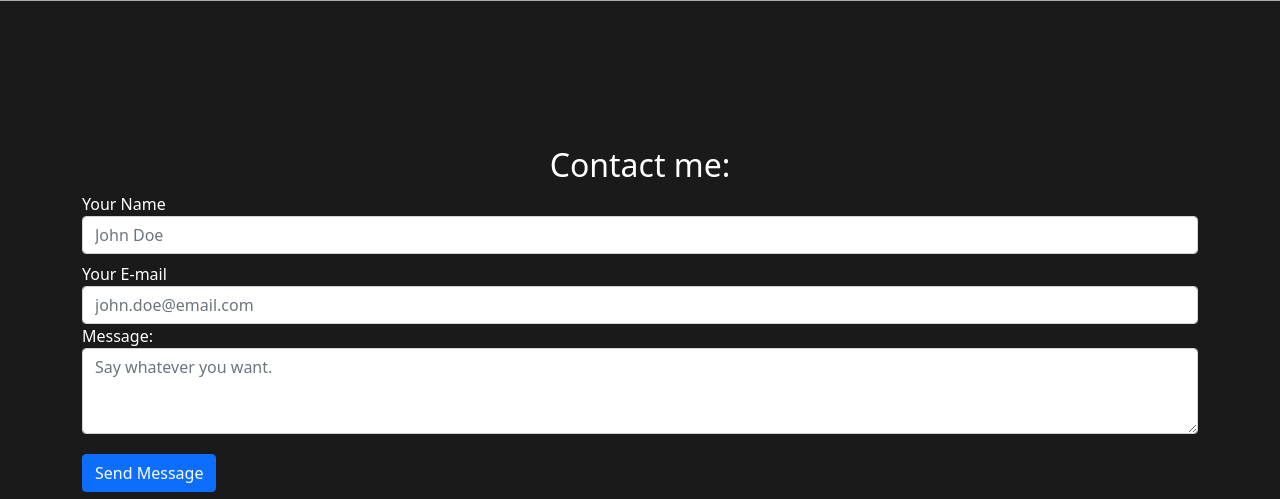
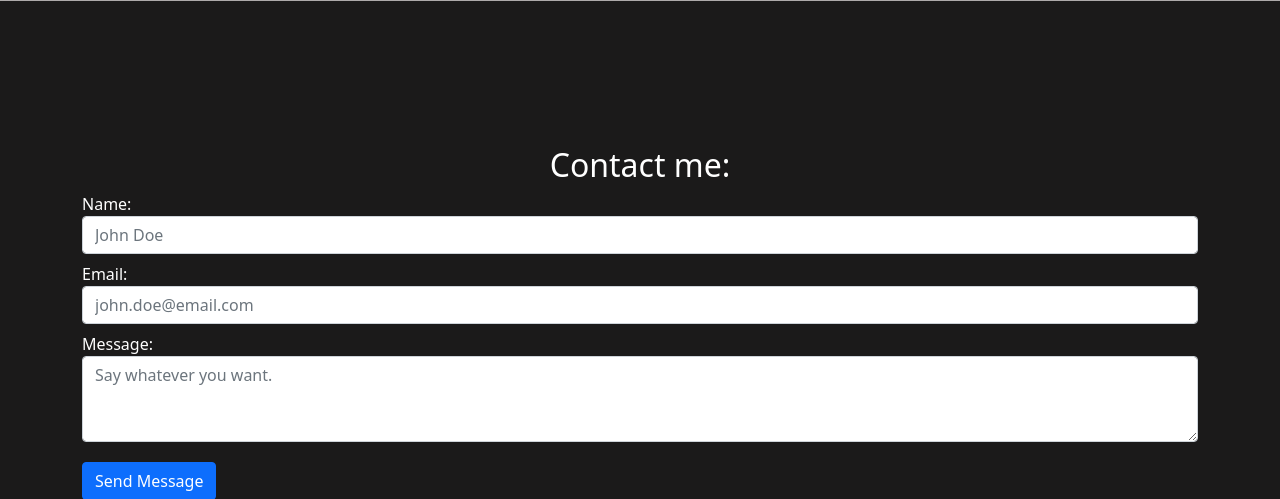
Before and after one commit to BermuXP/personalwebsite, a PHP site: page / in a window 1280 px wide. Shown: the part 2669-3168 px from the top of the page. Run offline with PHP 8.4, Linux system fonts and the light colour scheme; some libraries are stand-ins or nearby versions.

Commit message:
Update index.php
Small fixes for style and fixed naming

```diff
--- a/files/index.php
+++ b/files/index.php
@@ -7,12 +7,10 @@ $year = $currentDate->diff($birthDate);
 $errorArr = [];
 
 if ($_POST) {
-    $name = "";
     $emailBody = "<div>";
     if (isset($_POST['name'])) {
-        $name =  htmlspecialchars($_POST['name']);
-        $emailBody .= "<div>
-                            <label><b>Visitor Name:</b></label>&nbsp;<span>" . $name . "</span>
+        $emailBody .=  "<div>
+                            <label><b>Name:</b></label>&nbsp;<span>" . htmlspecialchars($_POST['name']) . "</span>
                         </div>";
     }
 
@@ -20,21 +18,23 @@ if ($_POST) {
         $email = str_replace(array("\r", "\n", "%0a", "%0d"), '', $_POST['email']);
         $email = filter_var($email, FILTER_VALIDATE_EMAIL);
         $emailBody .= "<div>
-                            <label><b>Visitor Email:</b></label>&nbsp;<span>" . $email . "</span>
+                            <label><b>Email:</b></label>&nbsp;<span>" . $email . "</span>
                         </div>";
     }
 
     if (isset($_POST['message'])) {
         $emailBody .= "<div>
-                            <label><b>Visitor Message:</b></label>
+                            <label><b>Message:</b></label>
                             <div>" . htmlspecialchars($_POST['message']) . "</div>
                         </div>";
     }
     $emailBody .= "</div>";
 
-    $headers  = 'MIME-Version: 1.0' . "\r\n"
-        . 'Content-type: text/html; charset=utf-8' . "\r\n"
-        . 'From: ' . $email . "\r\n";
+    $headers = [
+        'From: leon@leonweiss.nl',
+        'Reply-To: leon@leonweiss.nl',
+        'X-Mailer: PHP/' . phpversion()
+    ];
 
     if (mail("leonweis@live.nl", "Contact Form from leonweiss.nl", $emailBody, $headers)) {
         $errorArr['error'] = false;
@@ -49,6 +49,7 @@ $games = [
     ['link' => 'https://www.satisfactorygame.com/', 'name' => 'Satisfactory'],
     ['link' => 'https://store.steampowered.com/app/1245620/ELDEN_RING/', 'name' => 'Elden Ring'],
     ['link' => 'https://store.steampowered.com/app/294100/RimWorld/', 'name' => 'Rimworld'],
+    ['link' => 'https://www.leagueoflegends.com/', 'name' => 'League of Legends'],
     ['link' => 'https://www.finalfantasyxiv.com/', 'name' => 'Final Fantasy XIV', 'last' => true]
 ];
 
@@ -253,7 +254,7 @@ $projects =
             <div class='skills'>
                 <?php foreach ($skills as $skill) { ?>
                     <span class='skill'>
-                        <a href='<?= $skill['url']; ?>' class='hover-underline-animation dark'>
+                        <a href='<?= $skill['url']; ?>' target='_blank' class='hover-underline-animation dark'>
                             <?= $skill['title']; ?>
                         </a>
                     </span>
@@ -331,10 +332,10 @@ $projects =
         <div class='content-section row center'>
             <?php if (!empty($errorArr)) { ?>
                 <div class='text-center <?php if (isset($errorArr['error']) && $errorArr['error'] === true) {
-                                echo 'error-div';
-                            } else {
-                                echo 'success-div';
-                            } ?>'>
+                                            echo 'error-div';
+                                        } else {
+                                            echo 'success-div';
+                                        } ?>'>
                     <?= $errorArr['msg'] ?>
                 </div>
             <?php } ?>
@@ -344,14 +345,14 @@ $projects =
             <div>
                 <form method="post" class='contact-form'>
                     <div class="form-group mb-2">
-                        <label for="name">Your Name</label>
+                        <label for="name">Name:</label>
                         <input class='form-control' type="text" id="name" name="name" placeholder="John Doe" required>
                     </div>
-                    <div class="form-group">
-                        <label for="email">Your E-mail</label>
+                    <div class="form-group mb-2">
+                        <label for="email">Email: </label>
                         <input class='form-control' type="email" id="email" name="email" placeholder="john.doe@email.com" required>
                     </div>
-                    <div class="form-group">
+                    <div class="form-group mb-2">
                         <label for="message">Message:</label>
                         <textarea class="form-control" rows='3' id="message" name="message" placeholder="Say whatever you want." required></textarea>
                     </div>
```
